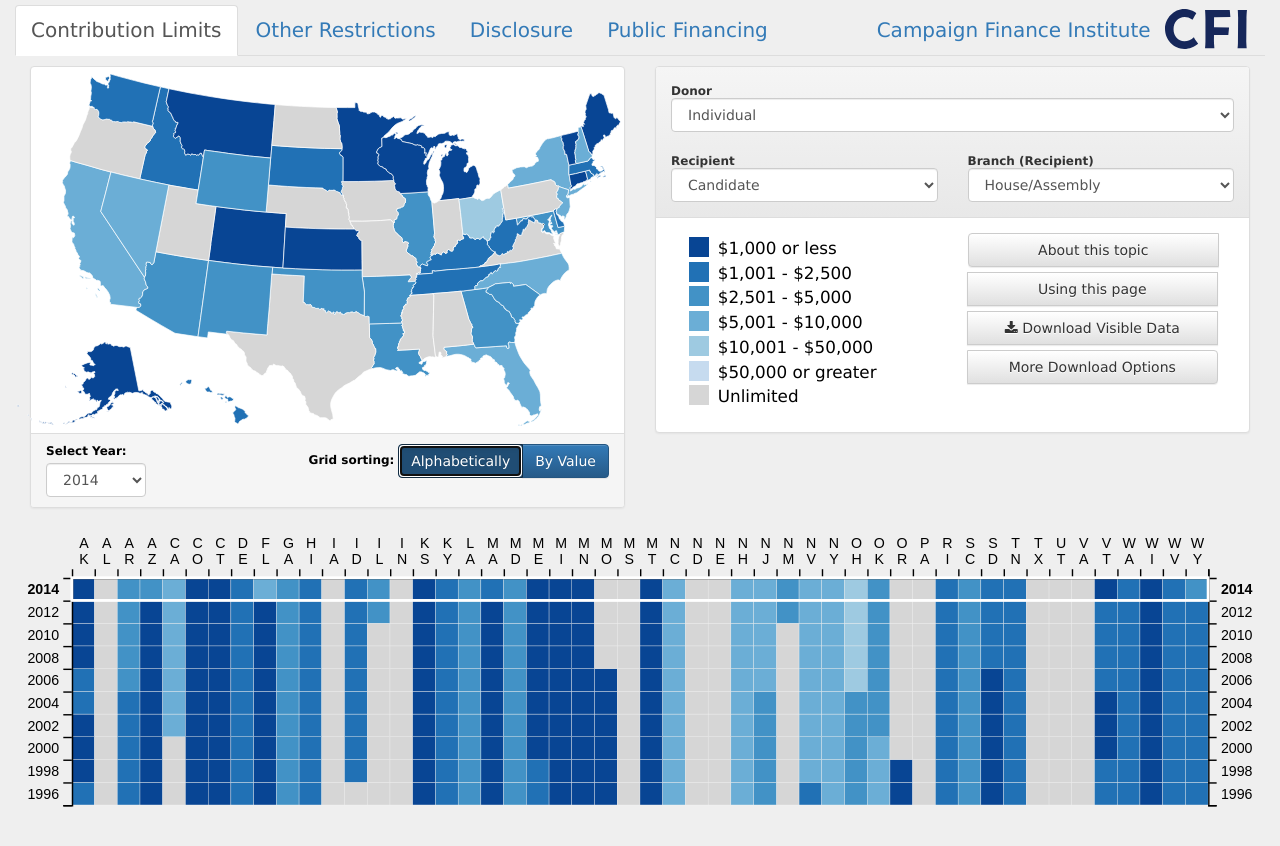
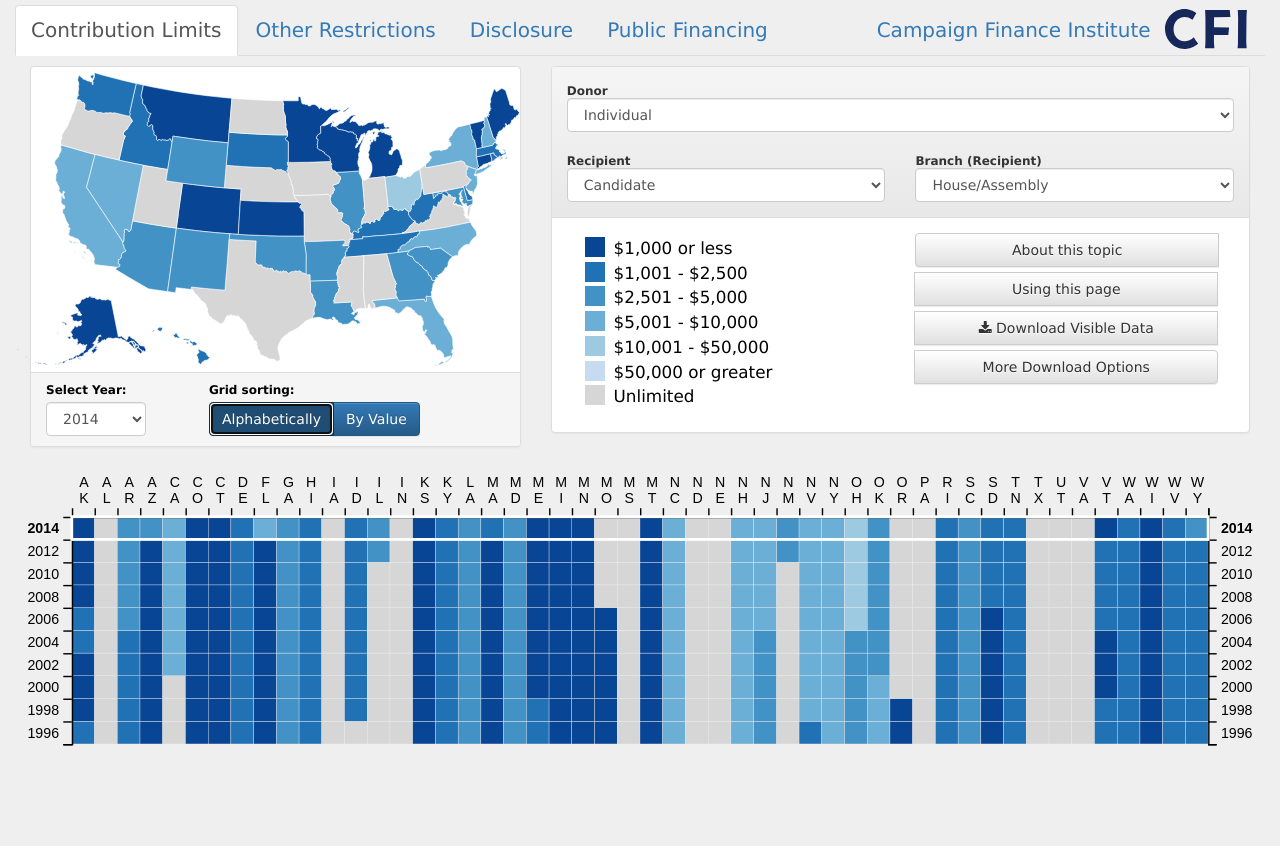
Before and after one commit to cfinst/cfinst.github.io, a Jekyll site: the page built from index.md, in a window 1280 px wide. Shown: the top 846 px of the page. Built offline with Jekyll 4.4.1, drawn with Linux system fonts in a browser that asks for light colours.

Commit message:
Reduce the map by, and increase the dropdown/legend area by, one column.

```diff
--- a/_layouts/default.html
+++ b/_layouts/default.html
@@ -8,7 +8,7 @@
 <div class="container-fluid">
   <div class="row">
     <section id="meta" class="col-md-12">
-      <section id="visualization" class="col-md-6 col-sm-12">
+      <section id="visualization" class="col-md-5 col-sm-12">
         <div class="panel panel-default">
           <div class="row">
             <div class="panel-body">
@@ -43,7 +43,7 @@
         </div><!--.panel.panel-default-->
       </section><!--.col-lg-8-->
 
-      <article class="col-md-6 col-sm-12">
+      <article class="col-md-7 col-sm-12">
         <div class="panel panel-default">
           <div class="panel-heading tab-content">
           {% for section in site.data.sections %}
```
